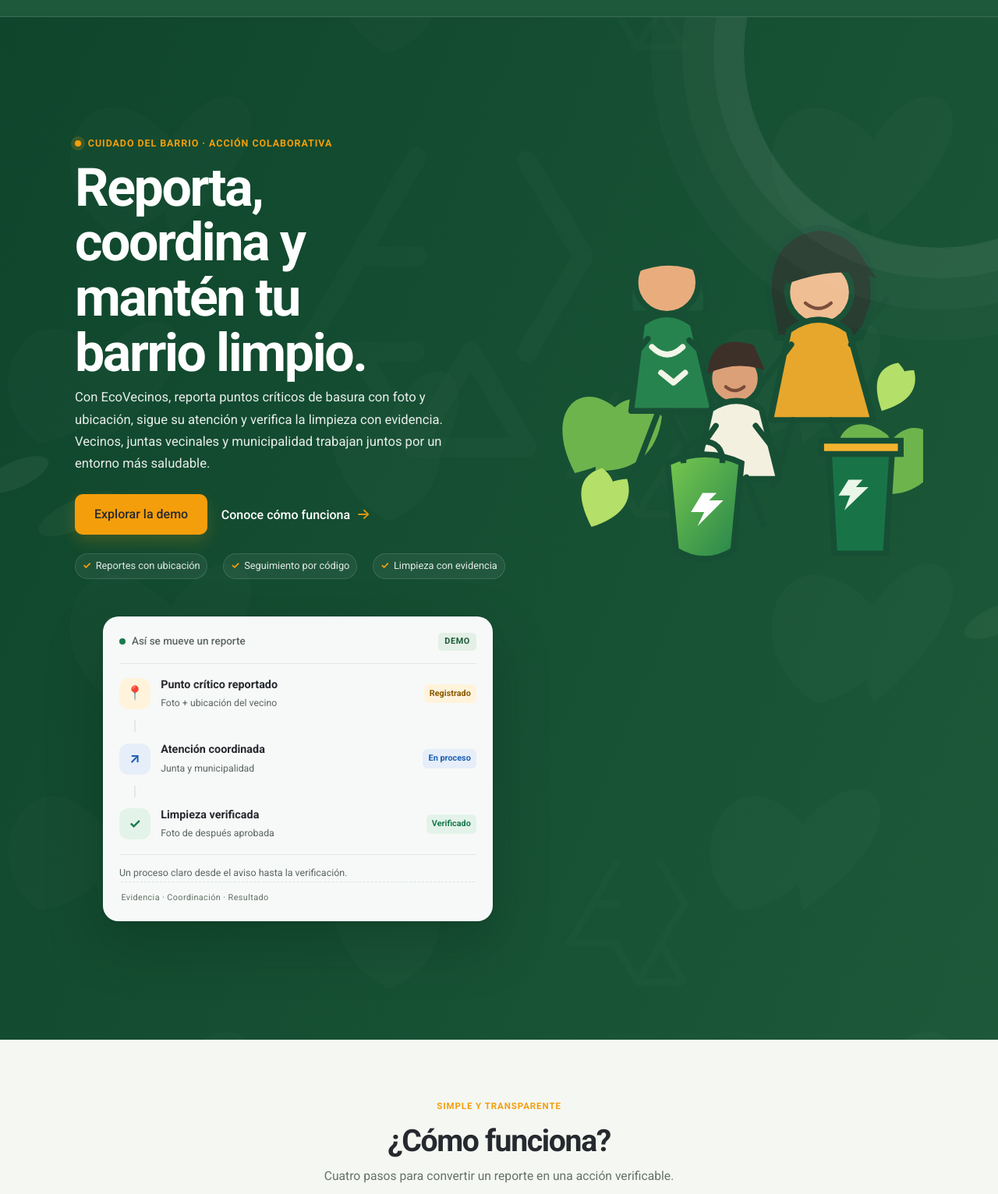
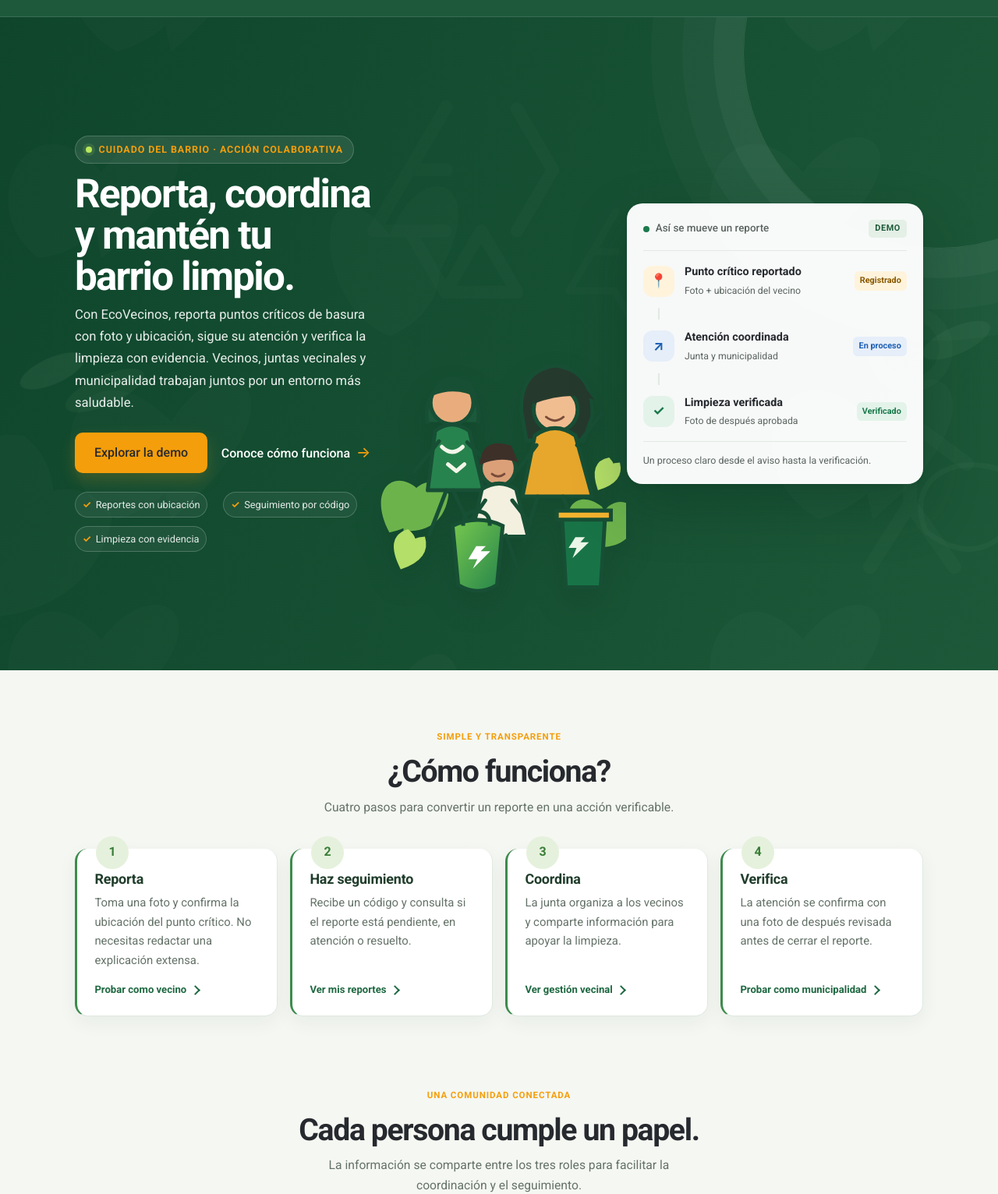
Before and after one commit to jeysoncamarab-ux/ecovecinos-final, a plain HTML site: page pages/index.html in a window 1280 px wide. Shown: the part 70-1602 px from the top of the page at 78% size. Drawn offline with nearby package versions, Linux system fonts and the light colour scheme.

Commit message:
Style selected EcoVecinos landing concept with community hero illustration

```diff
--- a/css/landing.css
+++ b/css/landing.css
@@ -374,3 +374,107 @@ body.listo .hero-visual.anima { animation-delay: .2s; }
 @media (prefers-reduced-motion: reduce) {
   .nav-list a, .nav-list a::after, .hero-actions .btn-primary, .how-card, .role-card { transition: none; }
 }
+
+
+/* Concepto elegido: landing integral con comunidad ilustrada en el hero. */
+.hero-grid {
+  position: relative;
+  grid-template-columns: minmax(0, 1.02fr) minmax(190px, .72fr) minmax(0, 1fr);
+  align-items: end;
+  gap: clamp(.65rem, 1.8vw, 1.5rem);
+}
+.hero-copy { align-self: center; min-width: 0; }
+.hero h1 {
+  max-width: 13ch;
+  font-size: clamp(2.35rem, 4vw, 3.55rem);
+  line-height: 1.04;
+}
+.hero-community-art {
+  position: relative;
+  align-self: end;
+  min-width: 0;
+  z-index: 1;
+  margin: 0 -1.4rem -3.4rem;
+  pointer-events: none;
+}
+.hero-community-art img {
+  display: block;
+  width: 100%;
+  max-height: 470px;
+  object-fit: contain;
+  object-position: bottom center;
+  filter: drop-shadow(0 18px 18px rgba(4, 35, 18, .16));
+}
+.hero-visual {
+  position: relative;
+  z-index: 2;
+  align-self: center;
+  min-width: 0;
+  transform: translateY(.25rem);
+}
+.hero-visual::after { content: none; }
+.hero-eyebrow {
+  display: inline-flex;
+  align-items: center;
+  gap: .55rem;
+  width: fit-content;
+  padding: .45rem .8rem;
+  border: 1px solid rgba(255,255,255,.18);
+  border-radius: 999px;
+  background: rgba(255,255,255,.09);
+}
+.hero-eyebrow > span {
+  width: 8px;
+  height: 8px;
+  border-radius: 50%;
+  background: #b8e85c;
+  box-shadow: 0 0 0 4px rgba(184,232,92,.13);
+}
+.hero-trust li { border-color: rgba(255,255,255,.2); }
+.how-card {
+  border-top-width: 0;
+  border-left: 3px solid #3c8b4d;
+  min-height: 205px;
+}
+.how-n {
+  border-radius: 50%;
+  background: #e5f1dc;
+  color: #397d37;
+}
+.role-card:nth-child(1) { background: linear-gradient(145deg,#f1f8eb,#fff); }
+.role-card:nth-child(2) { background: linear-gradient(145deg,#edf6f8,#fff); }
+.role-card:nth-child(3) { background: linear-gradient(145deg,#fff5e5,#fff); }
+.impact-band {
+  background-image:
+    linear-gradient(90deg, rgba(19,76,49,.97), rgba(19,76,49,.89)),
+    url("../assets/landing-hojas.svg");
+  color: #fff;
+}
+.impact-content h2, .impact-content .section-kicker { color: #fff; }
+.impact-content > p { color: rgba(255,255,255,.87); }
+@media (max-width: 1150px) and (min-width: 768px) {
+  .hero-grid { grid-template-columns: minmax(0,1.1fr) minmax(0,.9fr); }
+  .hero-community-art {
+    position: absolute;
+    left: 34%;
+    bottom: -2.5rem;
+    width: 27%;
+    margin: 0;
+    opacity: .82;
+  }
+  .hero-copy { position: relative; z-index: 2; }
+  .hero-visual { grid-column: 2; }
+  .hero h1 { font-size: clamp(2.45rem, 4.6vw, 3.5rem); }
+}
+@media (max-width: 767px) {
+  .hero-grid { grid-template-columns: minmax(0,1fr); gap: 1.25rem; }
+  .hero-community-art {
+    grid-row: 2;
+    width: min(78%, 300px);
+    margin: -1rem auto -1.2rem;
+  }
+  .hero-community-art img { max-height: 290px; }
+  .hero-visual { grid-row: 3; }
+  .hero h1 { max-width: 12ch; }
+  .how-card { min-height: 0; }
+}
```
